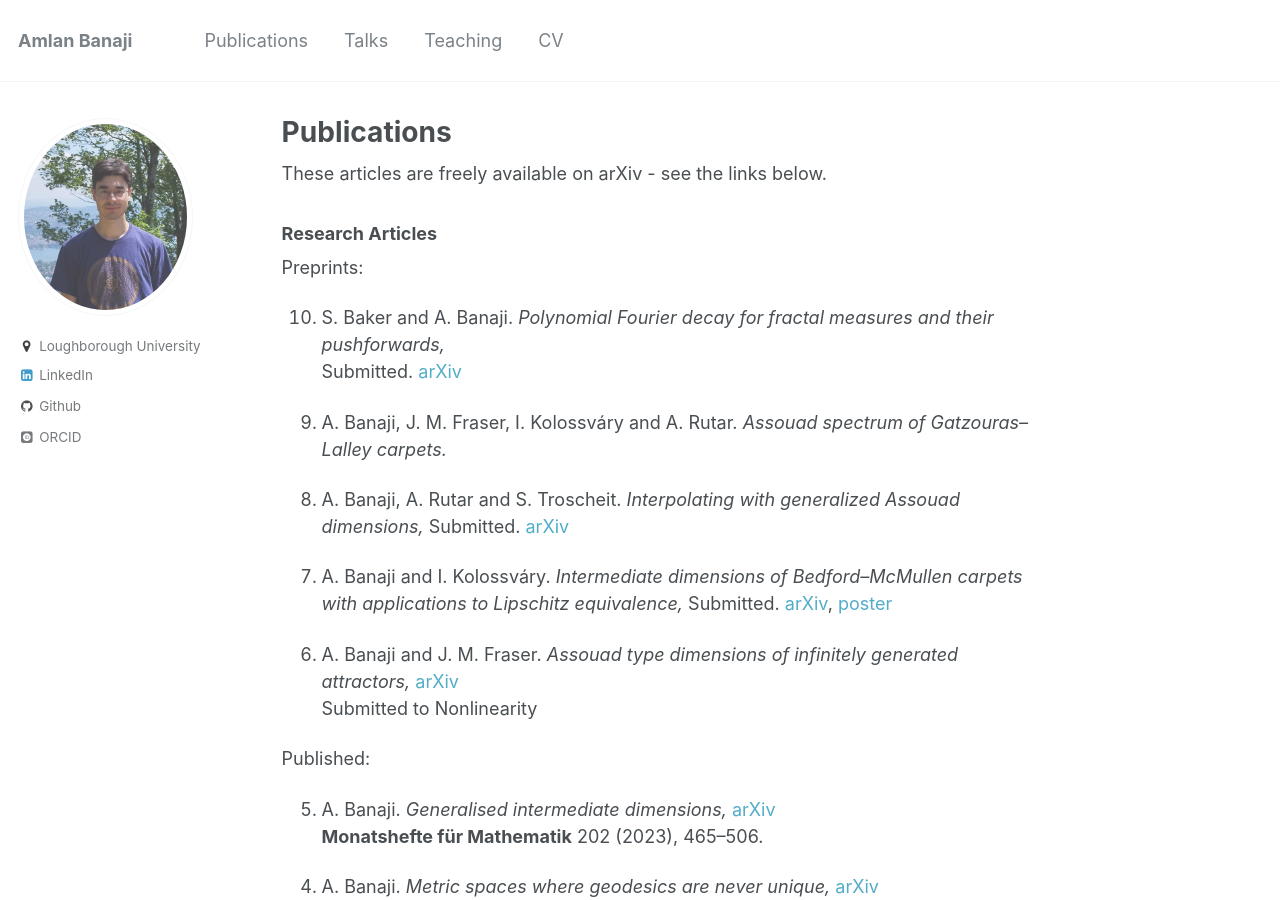
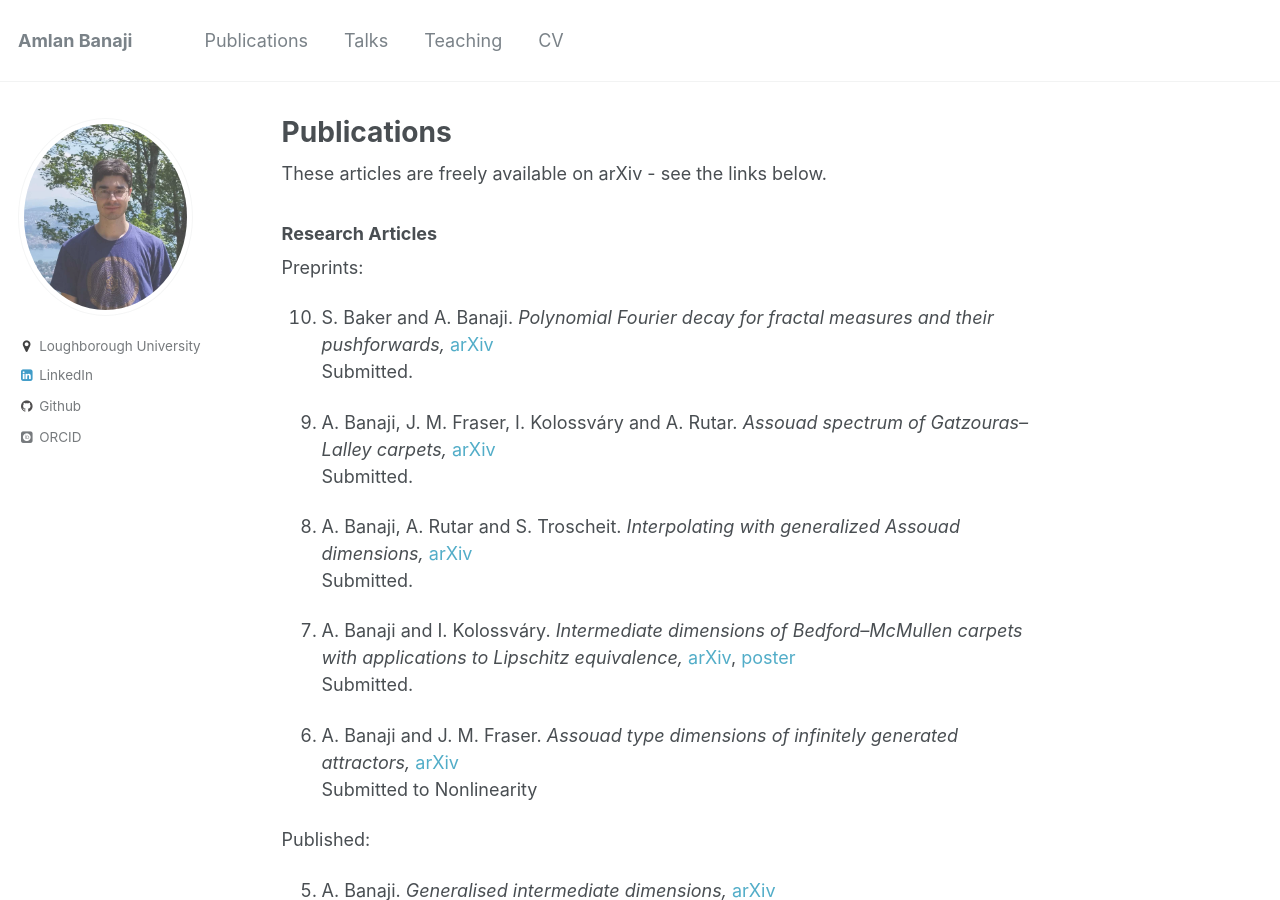
Before and after one commit to amlan-banaji/amlan-banaji.github.io, a Jekyll site: the page built from _pages/publications.md, in a window 1280 px wide and 900 px high. Built offline with Jekyll 4.4.1, drawn with Linux system fonts in a browser that asks for light colours; some web fonts are replaced.

Commit message:
gl arxiv

```diff
--- a/_pages/publications.md
+++ b/_pages/publications.md
@@ -10,14 +10,17 @@ These articles are freely available on arXiv - see the links below.
 
 Preprints:
 
-10. S. Baker and A. Banaji. *Polynomial Fourier decay for fractal measures and their pushforwards,*
-Submitted. [arXiv](https://arxiv.org/abs/2401.01241)
+10. S. Baker and A. Banaji. *Polynomial Fourier decay for fractal measures and their pushforwards,* [arXiv](https://arxiv.org/abs/2401.01241)
+Submitted.
 
-9. A. Banaji, J. M. Fraser, I. Kolossváry and A. Rutar. *Assouad spectrum of Gatzouras–Lalley carpets.*
+9. A. Banaji, J. M. Fraser, I. Kolossváry and A. Rutar. *Assouad spectrum of Gatzouras–Lalley carpets,* [arXiv](https://arxiv.org/abs/2401.07168)
+Submitted.
 
-8. A. Banaji, A. Rutar and S. Troscheit. *Interpolating with generalized Assouad dimensions,* Submitted. [arXiv](https://arxiv.org/abs/2308.12975)
+8. A. Banaji, A. Rutar and S. Troscheit. *Interpolating with generalized Assouad dimensions,* [arXiv](https://arxiv.org/abs/2308.12975)
+Submitted.
 
-7. A. Banaji and I. Kolossváry. *Intermediate dimensions of Bedford–McMullen carpets with applications to Lipschitz equivalence,* Submitted. [arXiv](https://arxiv.org/abs/2111.05625), [poster](https://amlan-banaji.github.io/files/BristolCarpetsPoster.pdf)
+7. A. Banaji and I. Kolossváry. *Intermediate dimensions of Bedford–McMullen carpets with applications to Lipschitz equivalence,* [arXiv](https://arxiv.org/abs/2111.05625), [poster](https://amlan-banaji.github.io/files/BristolCarpetsPoster.pdf)
+Submitted.
 
 6. A. Banaji and J. M. Fraser. *Assouad type dimensions of infinitely generated attractors,* [arXiv](https://arxiv.org/abs/2207.11611)
 Submitted to Nonlinearity
```
Also changed, not shown: 1 other file.
